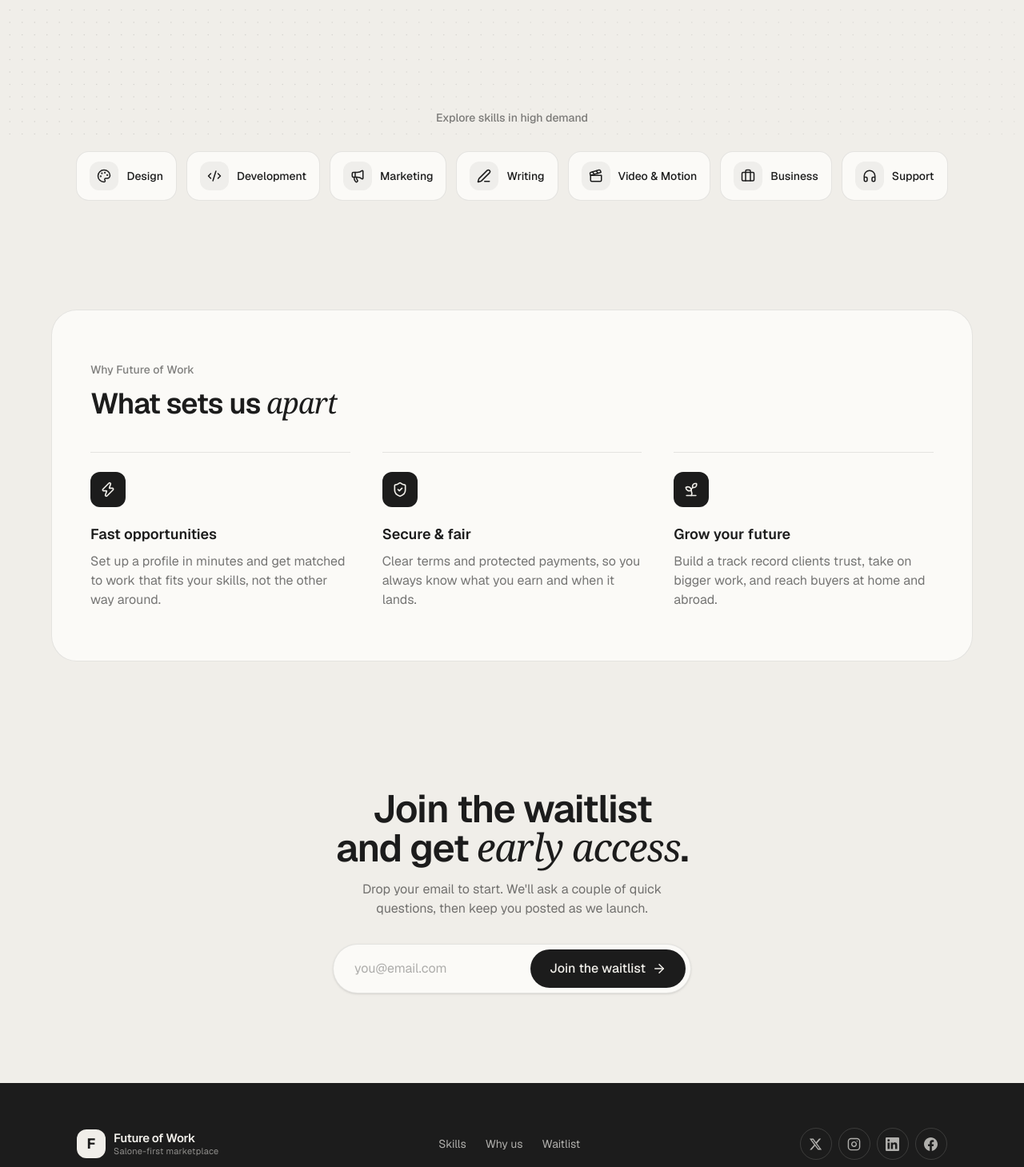
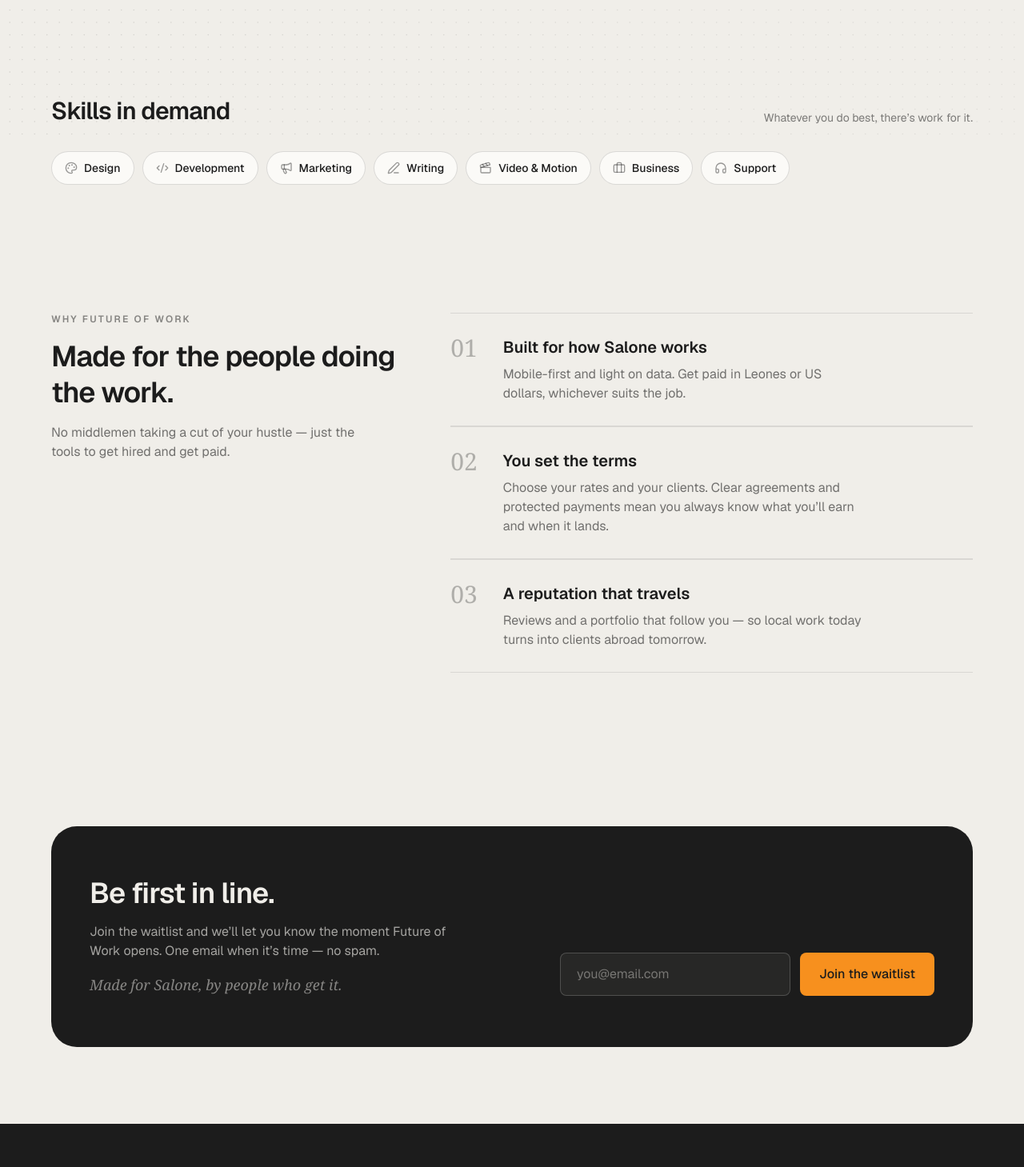
Before and after one commit to christex-foundation/fow_waitlist, a React (Vite) app: page / in a window 1280 px wide. Shown: the part 620-2079 px from the top of the page at 80% size. Built offline with nearby package versions, Linux system fonts and the light colour scheme; a web font is replaced by a local one.

Commit message:
Simplify header, footer, and section styling

```diff
--- a/src/components/Footer.tsx
+++ b/src/components/Footer.tsx
@@ -1,53 +1,9 @@
-import type { SVGProps } from 'react'
 import Logo from './Logo'
 
 const navLinks = [
   { label: 'Skills', href: '#skills' },
   { label: 'Why us', href: '#why' },
   { label: 'Waitlist', href: '#waitlist' },
-]
-
-type IconProps = SVGProps<SVGSVGElement>
-
-function XIcon(props: IconProps) {
-  return (
-    <svg viewBox="0 0 24 24" fill="currentColor" width="17" height="17" aria-hidden="true" {...props}>
-      <path d="M18.244 2.25h3.308l-7.227 8.26 8.502 11.24H16.17l-5.214-6.817L4.99 21.75H1.68l7.73-8.835L1.254 2.25H8.08l4.713 6.231zm-1.161 17.52h1.833L7.084 4.126H5.117z" />
-    </svg>
-  )
-}
-
-function InstagramIcon(props: IconProps) {
-  return (
-    <svg viewBox="0 0 24 24" fill="none" stroke="currentColor" strokeWidth="2" strokeLinecap="round" strokeLinejoin="round" width="17" height="17" aria-hidden="true" {...props}>
-      <rect x="2" y="2" width="20" height="20" rx="5" ry="5" />
-      <path d="M16 11.37A4 4 0 1 1 12.63 8 4 4 0 0 1 16 11.37z" />
-      <line x1="17.5" y1="6.5" x2="17.51" y2="6.5" />
-    </svg>
-  )
-}
-
-function LinkedinIcon(props: IconProps) {
-  return (
-    <svg viewBox="0 0 24 24" fill="currentColor" width="17" height="17" aria-hidden="true" {...props}>
-      <path d="M20.447 20.452h-3.554v-5.569c0-1.328-.027-3.037-1.852-3.037-1.853 0-2.136 1.445-2.136 2.939v5.667H9.351V9h3.414v1.561h.046c.477-.9 1.637-1.85 3.37-1.85 3.601 0 4.267 2.37 4.267 5.455v6.286zM5.337 7.433a2.062 2.062 0 0 1-2.063-2.065 2.064 2.064 0 1 1 2.063 2.065zm1.782 13.019H3.555V9h3.564v11.452zM22.225 0H1.771C.792 0 0 .774 0 1.729v20.542C0 23.227.792 24 1.771 24h20.451C23.2 24 24 23.227 24 22.271V1.729C24 .774 23.2 0 22.222 0h.003z" />
-    </svg>
-  )
-}
-
-function FacebookIcon(props: IconProps) {
-  return (
-    <svg viewBox="0 0 24 24" fill="currentColor" width="17" height="17" aria-hidden="true" {...props}>
-      <path d="M24 12.073c0-6.627-5.373-12-12-12s-12 5.373-12 12c0 5.99 4.388 10.954 10.125 11.854v-8.385H7.078v-3.47h3.047V9.43c0-3.007 1.792-4.669 4.533-4.669 1.312 0 2.686.235 2.686.235v2.953H15.83c-1.491 0-1.956.925-1.956 1.874v2.25h3.328l-.532 3.47h-2.796v8.385C19.612 23.027 24 18.062 24 12.073z" />
-    </svg>
-  )
-}
-
-const socials = [
-  { label: 'X', href: '#', Icon: XIcon },
-  { label: 'Instagram', href: '#', Icon: InstagramIcon },
-  { label: 'LinkedIn', href: '#', Icon: LinkedinIcon },
-  { label: 'Facebook', href: '#', Icon: FacebookIcon },
 ]
 
 export default function Footer() {
@@ -68,19 +24,6 @@ export default function Footer() {
               </a>
             ))}
           </nav>
-
-          <div className="flex items-center gap-2">
-            {socials.map(({ label, href, Icon }) => (
-              <a
-                key={label}
-                href={href}
-                aria-label={label}
-                className="grid h-10 w-10 place-items-center rounded-full border border-canvas/15 text-canvas/70 transition hover:border-canvas/40 hover:text-canvas focus-visible:outline-2 focus-visible:outline-offset-2 focus-visible:outline-canvas"
-              >
-                <Icon />
-              </a>
-            ))}
-          </div>
         </div>
 
         <div className="mt-10 flex flex-col gap-2 border-t border-canvas/10 pt-6 text-xs text-canvas/45 sm:flex-row sm:items-center sm:justify-between">
--- a/src/components/SkillsRow.tsx
+++ b/src/components/SkillsRow.tsx
@@ -25,11 +25,16 @@ export default function SkillsRow() {
   const reduce = useReducedMotion()
 
   return (
-    <section id="skills" className="px-5 py-16 sm:px-8 sm:py-20">
+    <section id="skills" className="px-5 py-14 sm:px-8 sm:py-16">
       <div className="mx-auto max-w-6xl">
-        <p className="text-center text-sm font-medium text-ink/55">
-          Explore skills in high demand
-        </p>
+        <div className="flex flex-col gap-1 sm:flex-row sm:items-end sm:justify-between">
+          <h2 className="text-2xl font-semibold tracking-tight text-ink sm:text-3xl">
+            Skills in demand
+          </h2>
+          <p className="text-sm text-ink/55">
+            Whatever you do best, there’s work for it.
+          </p>
+        </div>
 
         <motion.ul
           initial="hidden"
@@ -37,30 +42,25 @@ export default function SkillsRow() {
           viewport={{ once: true, margin: '0px 0px -10% 0px' }}
           variants={{
             hidden: {},
-            show: { transition: { staggerChildren: reduce ? 0 : 0.06 } },
+            show: { transition: { staggerChildren: reduce ? 0 : 0.05 } },
           }}
-          className="mt-8 flex snap-x gap-3 overflow-x-auto pb-2 sm:flex-wrap sm:justify-center sm:overflow-visible"
+          className="mt-8 flex flex-wrap gap-2.5"
         >
           {skills.map(({ label, icon: Icon }) => (
             <motion.li
               key={label}
               variants={{
-                hidden: reduce ? { opacity: 0 } : { opacity: 0, y: 12 },
+                hidden: reduce ? { opacity: 0 } : { opacity: 0, y: 10 },
                 show: {
                   opacity: 1,
                   y: 0,
-                  transition: { duration: 0.5, ease: EASE_OUT },
+                  transition: { duration: 0.45, ease: EASE_OUT },
                 },
               }}
-              className="snap-start"
             >
-              <span className="group flex shrink-0 cursor-default items-center gap-2.5 rounded-2xl border border-line bg-card px-4 py-3 transition-all duration-300 hover:-translate-y-0.5 hover:border-ink/25 hover:shadow-md hover:shadow-ink/5">
-                <span className="grid h-9 w-9 place-items-center rounded-xl bg-ink/5 text-ink transition-colors group-hover:bg-ink group-hover:text-canvas">
-                  <Icon size={18} />
-                </span>
-                <span className="whitespace-nowrap text-sm font-medium text-ink">
-                  {label}
-                </span>
+              <span className="inline-flex items-center gap-2 rounded-full border border-ink/15 bg-card px-4 py-2.5 text-sm font-medium text-ink transition-colors hover:border-ink/40">
+                <Icon size={16} className="text-ink/45" />
+                {label}
               </span>
             </motion.li>
           ))}
--- a/src/components/WaitlistCTA.tsx
+++ b/src/components/WaitlistCTA.tsx
@@ -1,5 +1,4 @@
 import { useState, type FormEvent } from 'react'
-import { ArrowRight } from 'lucide-react'
 import Reveal from './Reveal'
 import { useWaitlist } from '../lib/waitlist-context'
 
@@ -13,20 +12,26 @@ export default function WaitlistCTA() {
   }
 
   return (
-    <section id="waitlist" className="px-5 py-20 sm:px-8 sm:py-28">
-      <Reveal className="mx-auto max-w-3xl text-center">
-        <h2 className="text-balance text-4xl font-semibold tracking-tight text-ink sm:text-5xl">
-          Join the waitlist and get{' '}
-          <span className="font-serif font-normal italic">early access</span>.
+    <section id="waitlist" className="px-5 py-16 sm:px-8 sm:py-24">
+      <Reveal className="mx-auto max-w-6xl">
+        <div className="overflow-hidden rounded-[2rem] bg-ink px-6 py-12 text-canvas sm:px-12 sm:py-16">
+          <div className="grid gap-10 lg:grid-cols-[1fr_auto] lg:items-end">
+            <div className="max-w-xl">
+              <h2 className="text-3xl font-semibold tracking-tight sm:text-4xl">
+                Be first in line.
               </h2>
-        <p className="mx-auto mt-4 max-w-md text-ink/60">
-          Drop your email to start. We'll ask a couple of quick questions, then keep
-          you posted as we launch.
+              <p className="mt-4 max-w-md text-canvas/65">
+                Join the waitlist and we’ll let you know the moment Future of
+                Work opens. One email when it’s time — no spam.
               </p>
+              <p className="mt-4 font-serif text-lg italic text-canvas/50">
+                Made for Salone, by people who get it.
+              </p>
+            </div>
 
             <form
               onSubmit={onSubmit}
-          className="mx-auto mt-8 flex max-w-md flex-col gap-3 sm:flex-row sm:items-center sm:rounded-full sm:border sm:border-line sm:bg-card sm:p-1.5 sm:shadow-sm"
+              className="flex w-full flex-col gap-3 sm:flex-row lg:w-auto"
             >
               <label htmlFor="cta-email" className="sr-only">
                 Email address
@@ -39,19 +44,17 @@ export default function WaitlistCTA() {
                 value={email}
                 onChange={(e) => setEmail(e.target.value)}
                 placeholder="you@email.com"
-            className="w-full rounded-full border border-line bg-card px-5 py-3.5 text-ink outline-none transition placeholder:text-ink/35 focus:border-ink/40 focus:ring-4 focus:ring-ink/5 sm:flex-1 sm:border-0 sm:bg-transparent sm:py-2.5 sm:focus:ring-0"
+                className="w-full rounded-lg border border-canvas/20 bg-canvas/5 px-5 py-3.5 text-canvas outline-none transition placeholder:text-canvas/40 focus:border-canvas/50 sm:w-72"
               />
               <button
                 type="submit"
-            className="group inline-flex items-center justify-center gap-2 rounded-full bg-ink px-6 py-3.5 font-medium text-canvas transition hover:bg-ink/85 focus-visible:outline-2 focus-visible:outline-offset-2 focus-visible:outline-ink sm:py-3"
+                className="rounded-lg bg-accent px-6 py-3.5 font-medium text-ink transition-colors hover:bg-accent/90 focus-visible:outline-2 focus-visible:outline-offset-2 focus-visible:outline-accent"
               >
                 Join the waitlist
-            <ArrowRight
-              size={18}
-              className="transition-transform duration-300 group-hover:translate-x-1"
-            />
               </button>
             </form>
+          </div>
+        </div>
       </Reveal>
     </section>
   )
--- a/src/components/WhatSetsUsApart.tsx
+++ b/src/components/WhatSetsUsApart.tsx
@@ -1,45 +1,53 @@
-import { Zap, ShieldCheck, Sprout, type LucideIcon } from 'lucide-react'
 import Reveal from './Reveal'
 
-const features: { title: string; body: string; icon: LucideIcon }[] = [
+const points = [
   {
-    title: 'Fast opportunities',
-    body: 'Set up a profile in minutes and get matched to work that fits your skills, not the other way around.',
-    icon: Zap,
+    n: '01',
+    title: 'Built for how Salone works',
+    body: 'Mobile-first and light on data. Get paid in Leones or US dollars, whichever suits the job.',
   },
   {
-    title: 'Secure & fair',
-    body: 'Clear terms and protected payments, so you always know what you earn and when it lands.',
-    icon: ShieldCheck,
+    n: '02',
+    title: 'You set the terms',
+    body: 'Choose your rates and your clients. Clear agreements and protected payments mean you always know what you’ll earn and when it lands.',
   },
   {
-    title: 'Grow your future',
-    body: 'Build a track record clients trust, take on bigger work, and reach buyers at home and abroad.',
-    icon: Sprout,
+    n: '03',
+    title: 'A reputation that travels',
+    body: 'Reviews and a portfolio that follow you — so local work today turns into clients abroad tomorrow.',
   },
 ]
 
 export default function WhatSetsUsApart() {
   return (
-    <section id="why" className="px-5 py-8 sm:px-8 sm:py-12">
-      <div className="mx-auto max-w-6xl rounded-[2rem] border border-line bg-card px-6 py-12 sm:px-12 sm:py-16">
+    <section id="why" className="px-5 py-16 sm:px-8 sm:py-24">
+      <div className="mx-auto grid max-w-6xl gap-10 lg:grid-cols-[0.8fr_1.2fr] lg:gap-16">
         <Reveal>
-          <p className="text-sm font-medium text-ink/55">Why Future of Work</p>
-          <h2 className="mt-3 max-w-2xl text-3xl font-semibold tracking-tight text-ink sm:text-4xl">
-            What sets us{' '}
-            <span className="font-serif font-normal italic">apart</span>
+          <p className="text-xs font-semibold uppercase tracking-[0.18em] text-ink/50">
+            Why Future of Work
+          </p>
+          <h2 className="mt-4 text-3xl font-semibold leading-tight tracking-tight text-ink sm:text-4xl">
+            Made for the people doing the work.
           </h2>
+          <p className="mt-4 max-w-sm text-ink/60">
+            No middlemen taking a cut of your hustle — just the tools to get
+            hired and get paid.
+          </p>
         </Reveal>
 
-        <div className="mt-10 grid grid-cols-1 gap-x-10 gap-y-10 sm:grid-cols-3">
-          {features.map(({ title, body, icon: Icon }, i) => (
-            <Reveal key={title} delay={i * 0.08}>
-              <div className="border-t border-line pt-6">
-                <span className="grid h-11 w-11 place-items-center rounded-xl bg-ink text-canvas">
-                  <Icon size={20} />
+        <div>
+          {points.map(({ n, title, body }, i) => (
+            <Reveal key={n} delay={i * 0.08}>
+              <div className="grid grid-cols-[auto_1fr] gap-5 border-t border-line py-6 last:border-b sm:gap-8 sm:py-7">
+                <span className="font-serif text-2xl leading-none text-ink/30 sm:text-3xl">
+                  {n}
                 </span>
-                <h3 className="mt-5 text-lg font-semibold text-ink">{title}</h3>
-                <p className="mt-2 text-ink/60">{body}</p>
+                <div>
+                  <h3 className="text-lg font-semibold text-ink sm:text-xl">
+                    {title}
+                  </h3>
+                  <p className="mt-2 max-w-md text-ink/60">{body}</p>
+                </div>
               </div>
             </Reveal>
           ))}
```
Also changed, not shown: src/components/Header.tsx (+1 -6 lines). Lines whose indentation alone changed are shown as unchanged.
